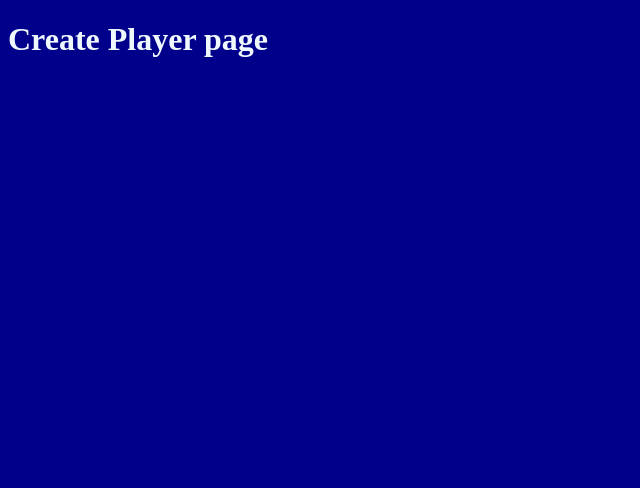
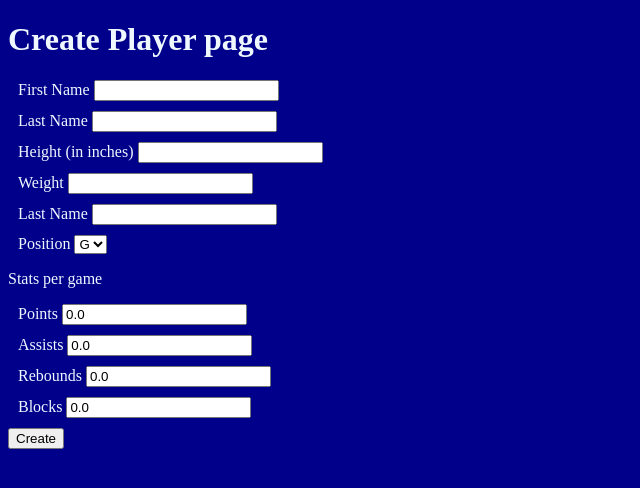
Before and after one commit to Wbradmeyer/chat_bot, a Flask app: page /players/new in a window 1280 px wide. Shown: the top 488 px of the page, without its empty margins (0-640 px from the left). Run offline with Flask 3, Linux system fonts and the light colour scheme.

Commit message:
build form, css

```diff
--- a/flask_app/static/css/style.css
+++ b/flask_app/static/css/style.css
@@ -2,3 +2,8 @@ html {
     background-color: darkblue;
     color: aliceblue;
 }
+
+label {
+    display: block;
+    margin: 10px;
+}
--- a/flask_app/templates/create_player.html
+++ b/flask_app/templates/create_player.html
@@ -12,7 +12,44 @@
     <h1>Create Player page</h1>
     <div class="container">
         <div class="card">
-            <form action="/players/new" method="post"></form>
+            <form action="/players/new" method="post">
+                <label for="first_name">First Name
+                    <input type="text" name="first_name">
+                </label>
+                <label for="last_name">Last Name
+                    <input type="text" name="last_name">
+                </label>
+                <label for="height">Height (in inches)
+                    <input type="number" name="height">
+                </label>
+                <label for="weight">Weight
+                    <input type="number" name="weight">
+                </label>
+                <label for="country">Last Name
+                    <input type="text" name="country">
+                </label>
+                <label for="position">Position
+                    <select name="position" id="position">
+                        <option value="G" selected>G</option>
+                        <option value="F">F</option>
+                        <option value="C">C</option>
+                    </select>
+                </label>
+                <p>Stats per game</p>
+                <label for="points">Points
+                    <input type="number" name="points" value="0.0">
+                </label>
+                <label for="assists">Assists
+                    <input type="number" name="assists" value="0.0">
+                </label>
+                <label for="rebounds">Rebounds
+                    <input type="number" name="rebounds" value="0.0">
+                </label>
+                <label for="blocks">Blocks
+                    <input type="number" name="blocks" value="0.0">
+                </label>
+                <button type="submit">Create</button>
+            </form>
         </div>
     </div>
 </body>
```
